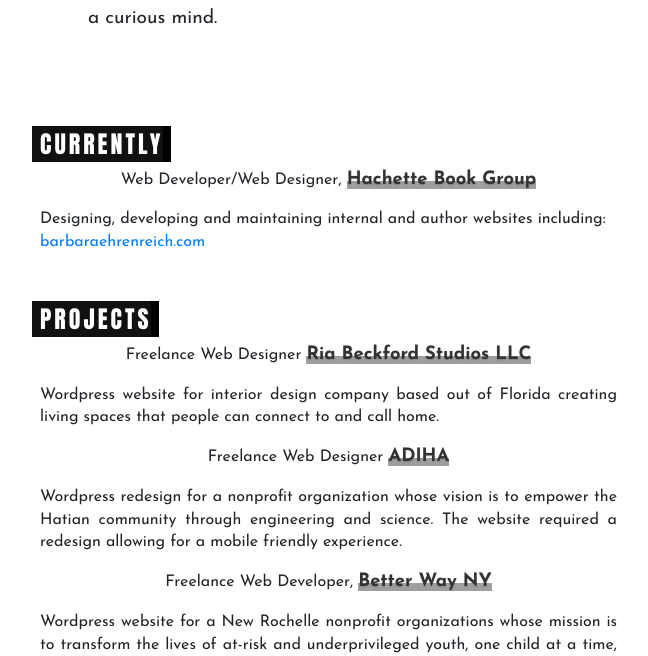
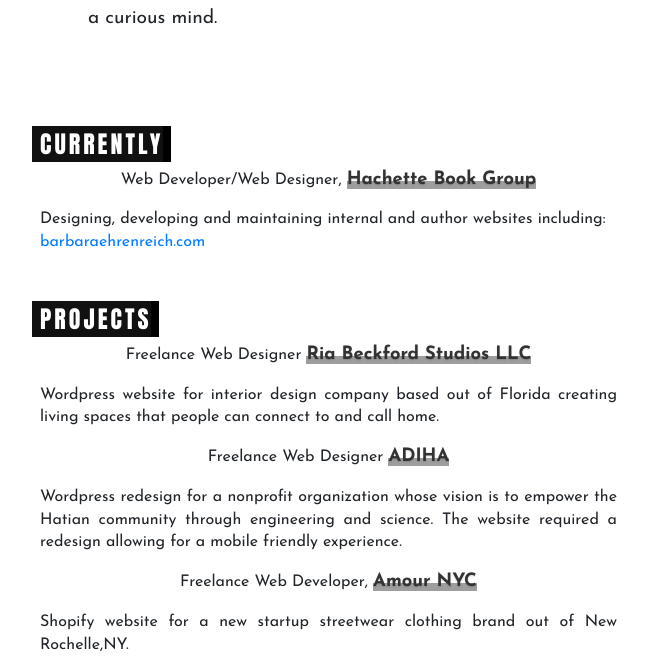
Before and after one commit to kyronfitzgerald/Website, a plain HTML site: page index.html in a window 1280 px wide. Shown: the part 131-787 px from the top of the page, without its empty margins (8-656 px from the left). Drawn offline with nearby package versions, Linux system fonts and the light colour scheme.

Commit message:
add amournyc

```diff
--- a/index.html
+++ b/index.html
@@ -47,6 +47,8 @@
                             <p class="lead text-justify">Wordpress website for interior design company based out of Florida creating living spaces that people can connect to and call home. </p>
                             <p class="lead text-center">Freelance Web Designer <a href="https://www.adiha.org" class="comp-link" target="_blank">ADIHA</a></p>
                             <p class="lead text-justify">Wordpress redesign for a nonprofit organization whose vision is to empower the Hatian community through engineering and science. The website required a redesign allowing for a mobile friendly experience.</p>
+                            <p class="lead text-center">Freelance Web Developer, <a href="https://www.amournyc.com" class="comp-link" target="_blank">Amour NYC</a></p>
+                            <p class="lead text-justify">Shopify website for a new startup streetwear clothing brand out of New Rochelle,NY.</p>
                             <p class="lead text-center">Freelance Web Developer, <a href="https://www.betterwayny.com" class="comp-link" target="_blank">Better Way NY</a></p>
                             <p class="lead text-justify">Wordpress website for a New Rochelle nonprofit organizations whose mission is to transform the lives of at-risk and underprivileged youth, one child at a time, by providing pathways to a better future through mentorship, academic support, athletics, and scholarship opportunities.</p>
                             <p class="lead text-center">Co-Creator &amp; Writer, <a href="https://www.betterwayny.com" class="comp-link" target="_blank">EveryFeeL'D blog</a></p>
```
